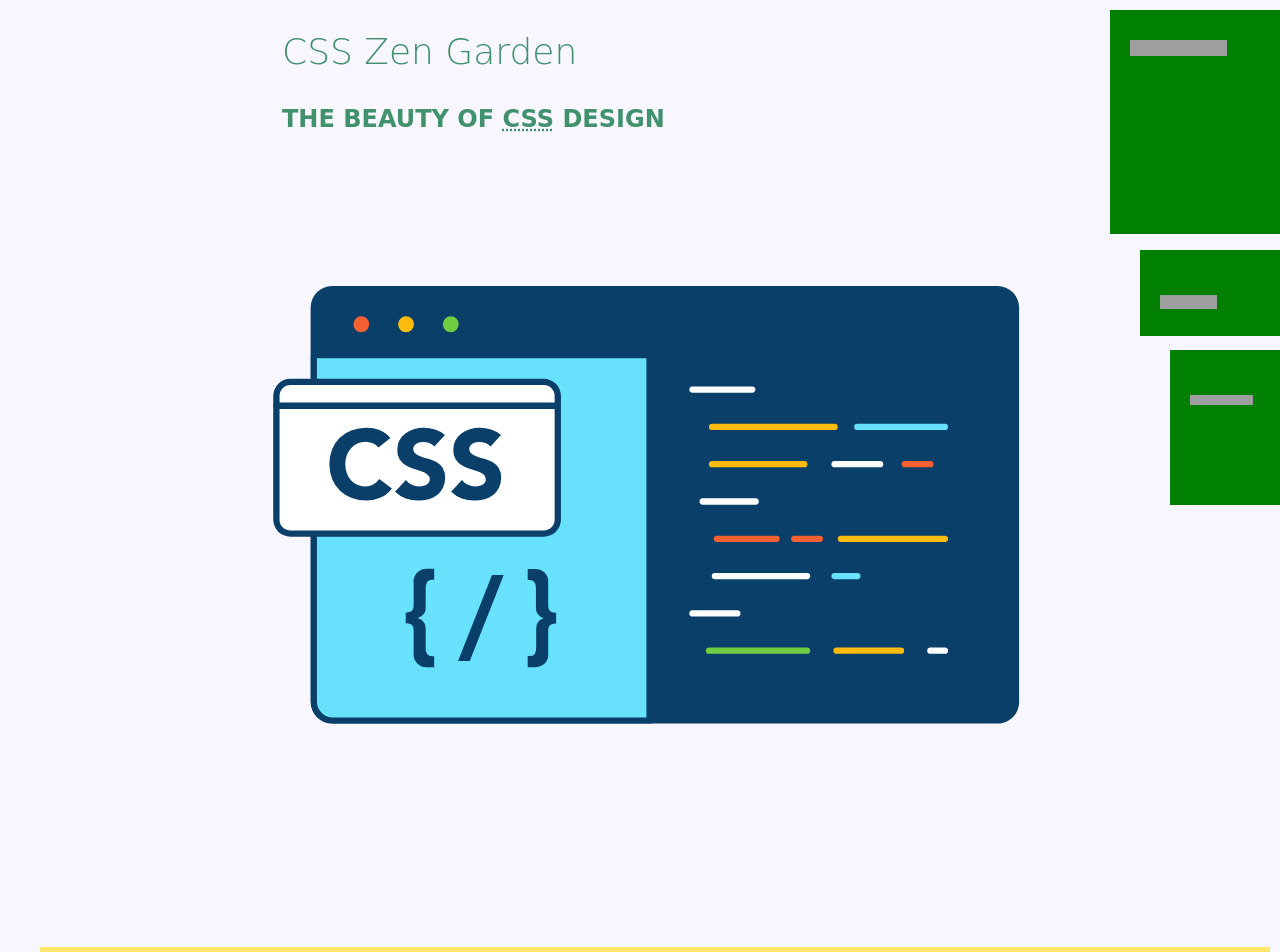
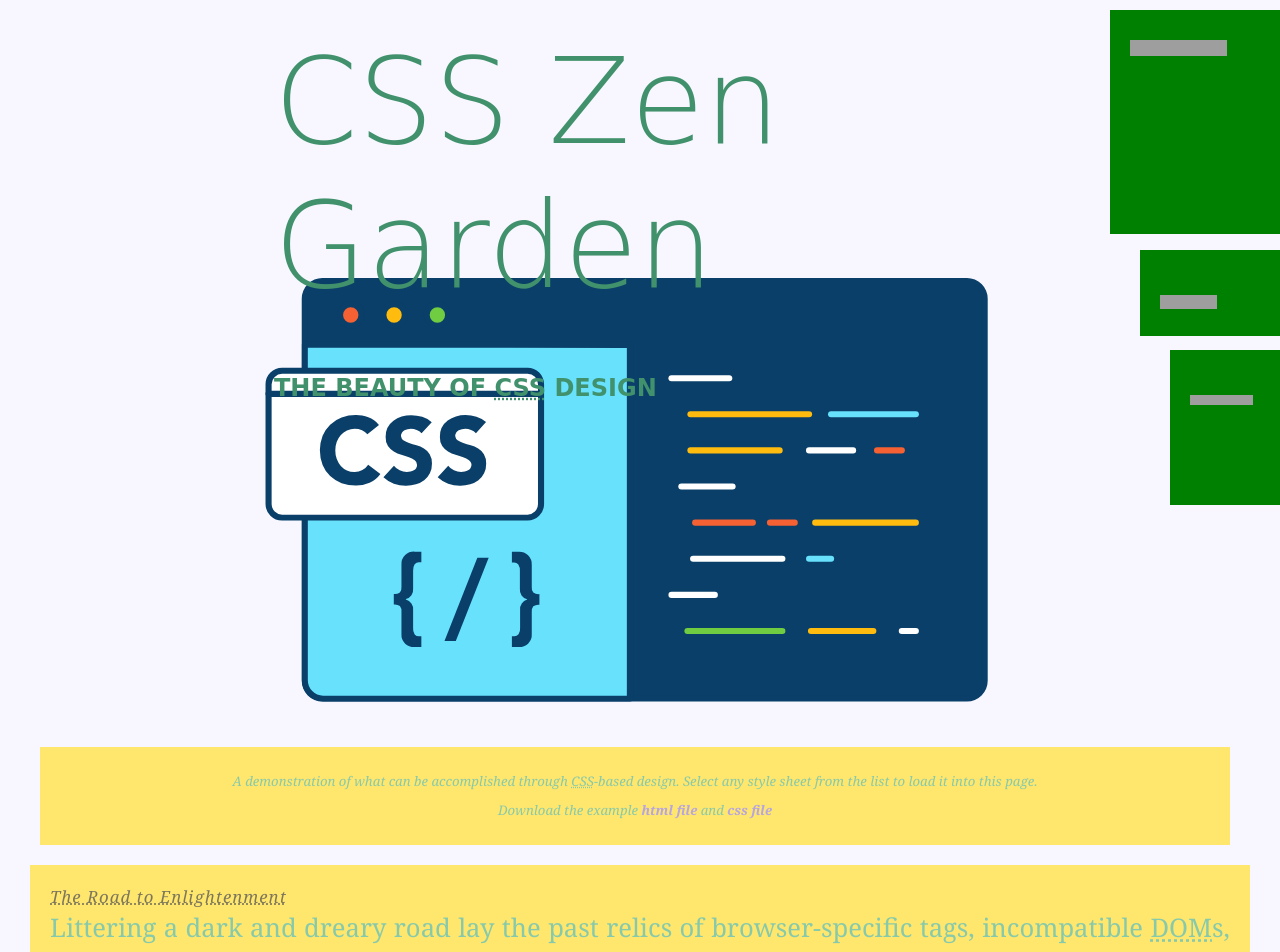
Before and after one commit to zengarden-io/zengarden.io, a plain HTML site: page index.html in a window 1280 px wide. Shown: the top 952 px of the page. Drawn offline with Linux system fonts and the light colour scheme; grey boxes are pictures that could not be loaded.

Commit message:
white space and sidebar visibility
removing wihite space from under the hero image, making the sidebare headings more visible on small screens by decreasing the width of summary div

```diff
--- a/style.scss
+++ b/style.scss
@@ -71,6 +71,7 @@ h3 {
 	letter-spacing: 1px;
 	margin-bottom: 0;
 	color: #7D775C;
+	text-decoration: underline dotted;
 	}
 a:link {
 	font-weight: bold;
@@ -105,9 +106,9 @@ abbr {
 		padding:20px;
 	}
 
-.intro {
+/*.intro {
 	width: 100%;
-	}
+	}*/
 
 .intro > header:nth-child(1){
 	background: url(CSS_Outline.svg) no-repeat;
@@ -214,9 +215,9 @@ footer a:link, footer a:visited {
 				width: 230px;
 				}
 
-				.summary{
+				/*.summary{
 				margin-top: 200px;
-				}
+				}*/
 
 				.sidebar .wrapper div:hover{
 					background-color: black;
@@ -244,6 +245,7 @@ footer a:link, footer a:visited {
 	text-indent: 100%;
 	white-space: nowrap;
 	overflow: hidden;
+	//text-decoration: underline dotted;
 	}
 .sidebar h3.archives {
 	background: transparent url(http://csszengarden.com/001/h5.gif) no-repeat top left;
@@ -254,6 +256,7 @@ footer a:link, footer a:visited {
 	text-indent: 100%;
 	white-space: nowrap;
 	overflow: hidden;
+	//text-decoration: underline dotted;
 	}
 .sidebar h3.resources {
 	background: transparent url(http://csszengarden.com/001/h6.gif) no-repeat top left;
@@ -264,6 +267,7 @@ footer a:link, footer a:visited {
 	text-indent: 100%;
 	white-space: nowrap;
 	overflow: hidden;
+	//text-decoration: underline dotted;
 	}
 
 
@@ -296,8 +300,21 @@ footer a:link, footer a:visited {
 	height: 110px;
 	}*/
 
+	@media (max-width:330px) {
+		.summary {
+			max-width: 45%;
+			}
+		}
+
+	@media (max-width:650px) {
+	.summary {
+		max-width: 55%;
+		}
+	}
+
 	@media (min-width:400px) {
 		header h1 {
+			font-size: 3.5em;
 			padding-top: 0;
 			}
 
@@ -305,7 +322,7 @@ footer a:link, footer a:visited {
 
 	@media (min-width:800px) {
 		header h1 {
-			font-size: 3em;
+			font-size: 5em;
 			padding-left: 20%;
 			padding-top: 0;
 			}
@@ -319,3 +336,10 @@ footer a:link, footer a:visited {
 			background-color: green;
 		}
 	}
+
+	@media (min-width:1000px) {
+		header h1 {
+			font-size: 10em;
+			}
+
+	}
```
Also changed, not shown: style.css.
